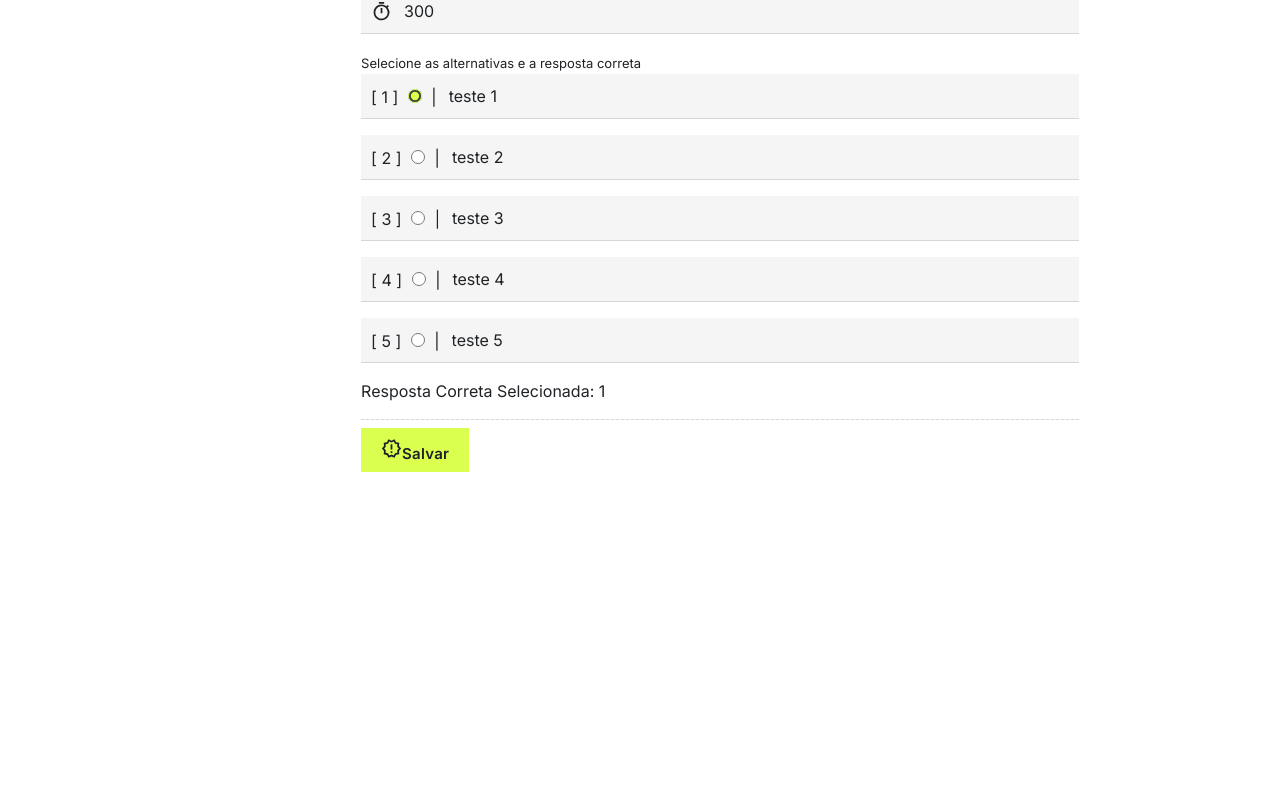
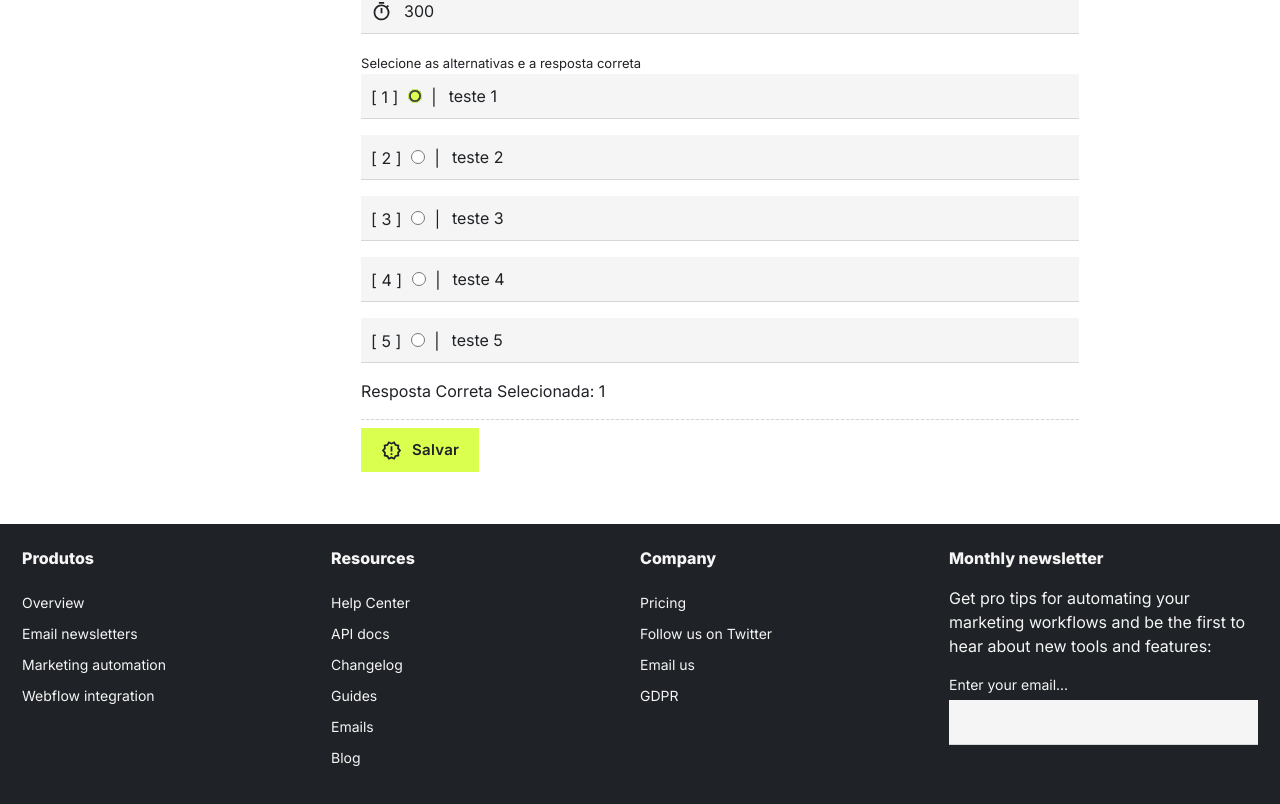
Before and after one commit to eduardo239/codin, a React (Vite) app: page /add-challenge in a window 1280 px wide. Shown: the part 877-1681 px from the top of the page. Before the commit the page ends 1379 px from the top, so only its background shows below. Built offline with nearby package versions, Linux system fonts and the light colour scheme; no server answers.

Commit message:
ajustes finais no componente LandingPage

```diff
--- /dev/null
+++ b/src/components/landing/Footer.tsx
@@ -0,0 +1,49 @@
+import React, { useState } from "react";
+import Input from "../form/Input";
+
+const Footer = () => {
+  const [email, setEmail] = useState<string | number>("");
+  return (
+    <div className="footer">
+      <div>
+        <b>Produtos</b>
+        <ul className="footer-menu">
+          <li>Overview</li>
+          <li>Email newsletters</li>
+          <li>Marketing automation</li>
+          <li>Webflow integration</li>
+        </ul>
+      </div>
+      <div>
+        <b>Resources</b>
+        <ul className="footer-menu">
+          <li>Help Center</li>
+          <li>API docs</li>
+          <li>Changelog</li>
+          <li>Guides</li>
+          <li>Emails</li>
+          <li>Blog</li>
+        </ul>
+      </div>
+      <div>
+        <b>Company</b>
+        <ul className="footer-menu">
+          <li>Pricing</li>
+          <li>Follow us on Twitter</li>
+          <li>Email us</li>
+          <li>GDPR</li>
+        </ul>
+      </div>
+      <div>
+        <b>Monthly newsletter</b>
+        <p className="light " style={{ marginTop: "1rem" }}>
+          Get pro tips for automating your marketing workflows and be the first
+          to hear about new tools and features:
+        </p>
+        <Input label="Enter your email..." setState={setEmail} value={email} />
+      </div>
+    </div>
+  );
+};
+
+export default Footer;
--- a/src/components/landing/Section4.tsx
+++ b/src/components/landing/Section4.tsx
@@ -4,10 +4,10 @@ import imgLand2 from "../../assets/land/land_2.jpg";
 const Section4 = () => {
   return (
     <div className="grid-2 section">
-      <div>
+      <div className="grid-2_order-1">
         <img className="land-image" src={imgLand1} alt="Codin" />
       </div>
-      <div className="padding-md">
+      <div className="padding-md grid-2_order-2">
         Ao contrário da crença popular, o Lorem Ipsum não é simplesmente texto
         aleatório. Tem raízes numa peça.
       </div>
--- /dev/null
+++ b/src/components/landing/Section6.tsx
@@ -0,0 +1,18 @@
+import imgLand2 from "../../assets/land/land_2.jpg";
+
+const Section6 = () => {
+  return (
+    <div className="grid-2 section bg-dark">
+      <div className="padding-x">
+        <p className="font-x light">
+          <b>Codin</b> is email marketing re-invented for the 2020s.
+        </p>
+      </div>
+      <div className="padding-x">
+        <img src={imgLand2} alt="Codin web app" />
+      </div>
+    </div>
+  );
+};
+
+export default Section6;
--- a/src/css/grid.css
+++ b/src/css/grid.css
@@ -27,6 +27,22 @@
   display: grid;
   grid-template-columns: 1fr 1fr;
 }
+
+@media only screen and (max-width: 720px) {
+  .grid-2 {
+    grid-template-columns: 1fr;
+  }
+}
+
+@media only screen and (max-width: 720px) {
+  .grid-2_order-1 {
+    order: 0;
+  }
+  .grid-2_order-2 {
+    order: -1;
+  }
+}
+
 /* POSITIONING */
 
 .left {
--- a/src/css/main.css
+++ b/src/css/main.css
@@ -22,6 +22,7 @@
   --padding-sm: 4px;
   --padding-md: 10px;
   --padding-lg: 22px;
+  --padding-x: 34px;
 
   --font: Inter, system-ui, Avenir, Helvetica, Arial, sans-serif;
   --font-code: "Roboto Mono", "Courier New", Courier, monospace;
@@ -53,7 +54,18 @@ a:hover {
   text-decoration: none;
   background-color: var(--color_pri);
 }
-
+.dark {
+  color: var(--color_dar);
+}
+.bg-dark {
+  background-color: var(--color_dar);
+}
+.light {
+  color: var(--color_lig);
+}
+.bg-light {
+  background-color: var(--color_lig);
+}
 body {
   min-height: 100vh;
   line-height: 1.5;
@@ -125,7 +137,7 @@ small {
   padding-bottom: 60px;
   padding-right: 20px;
   font-size: 58px;
-  line-height: 65px;
+  line-height: 1.1;
 }
 
 .font-x {
@@ -136,6 +148,31 @@ small {
   font-size: 38px;
   line-height: 44px;
 }
+
+@media only screen and (max-width: 900px) {
+  .font-xxl {
+    font-size: 125px;
+  }
+  .font-xl {
+    font-size: 40px;
+  }
+  .font-x {
+    font-size: 33px;
+  }
+}
+
+@media only screen and (max-width: 720px) {
+  .font-xxl {
+    font-size: 75px;
+  }
+  .font-xl {
+    font-size: 29px;
+  }
+  .font-x {
+    font-size: 22px;
+  }
+}
+
 b {
   font-weight: 800;
 }
@@ -155,7 +192,7 @@ textarea {
   resize: vertical;
 }
 .btn {
-  display: inline-block;
+  display: inline-flex;
   height: 44px;
   padding: 10px 20px;
   align-items: center;
@@ -374,6 +411,9 @@ input[type="radio"] {
 .padding-lg {
   padding: var(--padding-lg);
 }
+.padding-x {
+  padding: var(--padding-x);
+}
 /*  */
 .code {
   font-family: var(--font-code);
@@ -424,6 +464,11 @@ body::-webkit-scrollbar-track {
   display: flex;
   gap: var(--padding-lg);
 }
+@media only screen and (max-width: 720px) {
+  .node-container {
+    flex-direction: column;
+  }
+}
 .node {
   padding: var(--padding-lg);
   background-color: var(--color_lig);
@@ -453,3 +498,31 @@ body::-webkit-scrollbar-track {
   border: 1px solid var(--color_lig);
   box-shadow: var(--shadow-1);
 }
+
+.footer {
+  background-color: var(--color_dar);
+  color: var(--color_lig);
+  padding: var(--padding-lg);
+  display: grid;
+  grid-template-columns: 1fr 1fr 1fr 1fr;
+  margin: var(--padding-lg) 0 0 0;
+}
+.footer-menu {
+  margin-top: var(--padding-lg);
+  margin-bottom: var(--padding-lg);
+  display: grid;
+  gap: var(--padding-md);
+}
+.footer-menu li {
+  font-size: var(--font-small);
+}
+@media only screen and (max-width: 900px) {
+  .footer {
+    grid-template-columns: 1fr 1fr;
+  }
+}
+@media only screen and (max-width: 720px) {
+  .footer {
+    grid-template-columns: 1fr;
+  }
+}
--- a/src/helpers/code.tsx
+++ b/src/helpers/code.tsx
@@ -12,3 +12,7 @@ temp = a;
 a = b;
 b = temp;
 `;
+
+export const jsCodeExample = `// This is a JavaScript code example
+console.log("Hello, World!");
+`;
--- a/src/pages/App.tsx
+++ b/src/pages/App.tsx
@@ -11,6 +11,7 @@ import AddChallenge from "./AddChallenge";
 import Challenge from "./Challenge";
 import AllChallenges from "./AllChallenges";
 import { getAuth, onAuthStateChanged } from "firebase/auth";
+import Footer from "../components/landing/Footer";
 
 function App() {
   const { setUser } = useUser();
@@ -34,6 +35,7 @@ function App() {
   }, []);
 
   return (
+    <div>
       <div className="container">
         <div className="row">
           <div className="col-2">
@@ -56,6 +58,8 @@ function App() {
           </div>
         </div>
       </div>
+      <Footer />
+    </div>
   );
 }
 
--- a/src/pages/Home.tsx
+++ b/src/pages/Home.tsx
@@ -1,6 +1,7 @@
 import Hero from "../components/landing/Hero";
 import Section2 from "../components/landing/Section2";
 import Section4 from "../components/landing/Section4";
+import Section6 from "../components/landing/Section6";
 
 const Home = () => {
   return (
@@ -8,6 +9,7 @@ const Home = () => {
       <Hero />
       <Section2 />
       <Section4 />
+      <Section6 />
     </>
   );
 };
```
Also changed, not shown: 7 other files (tests, documents, lock files or other folders). Lines whose indentation alone changed are shown as unchanged.
